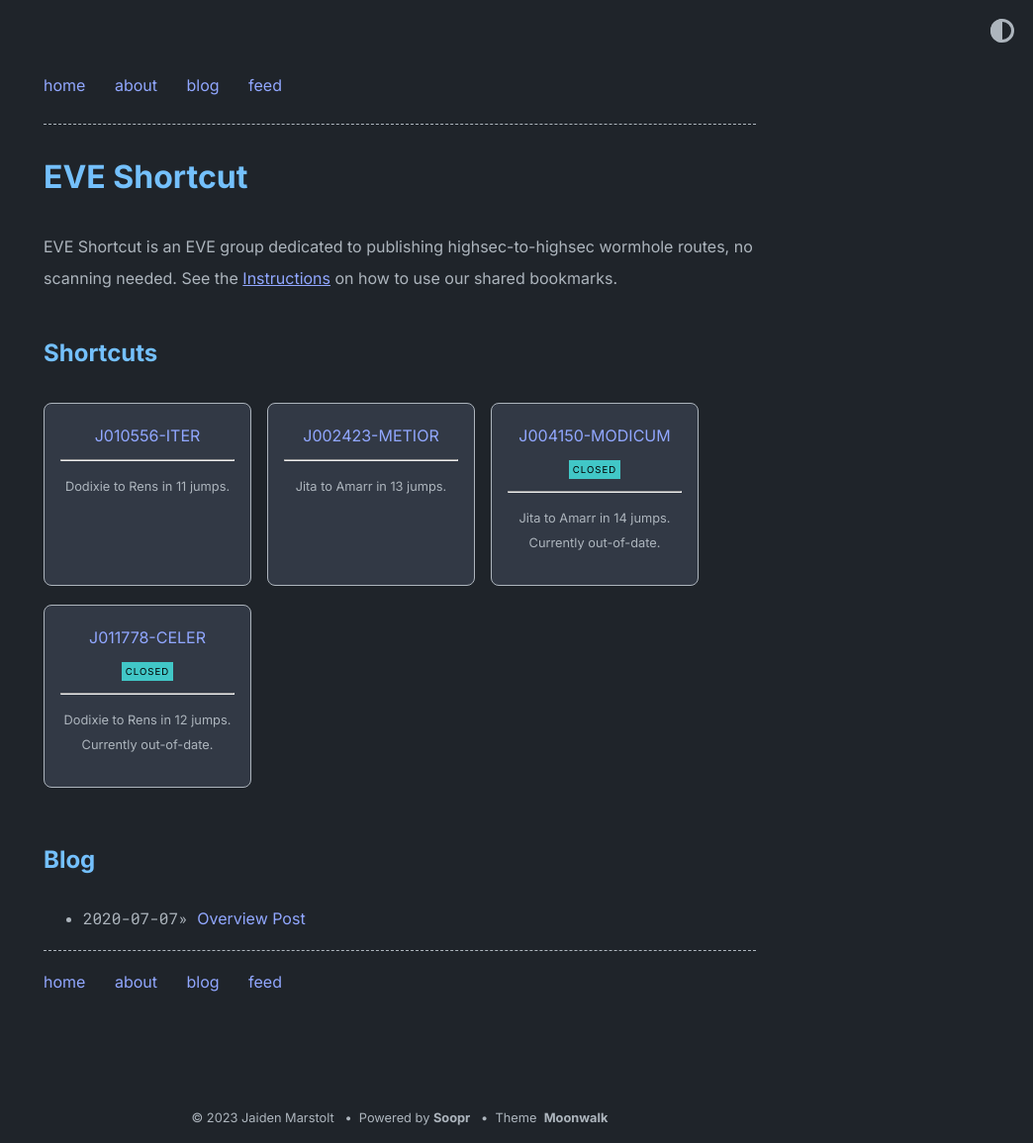
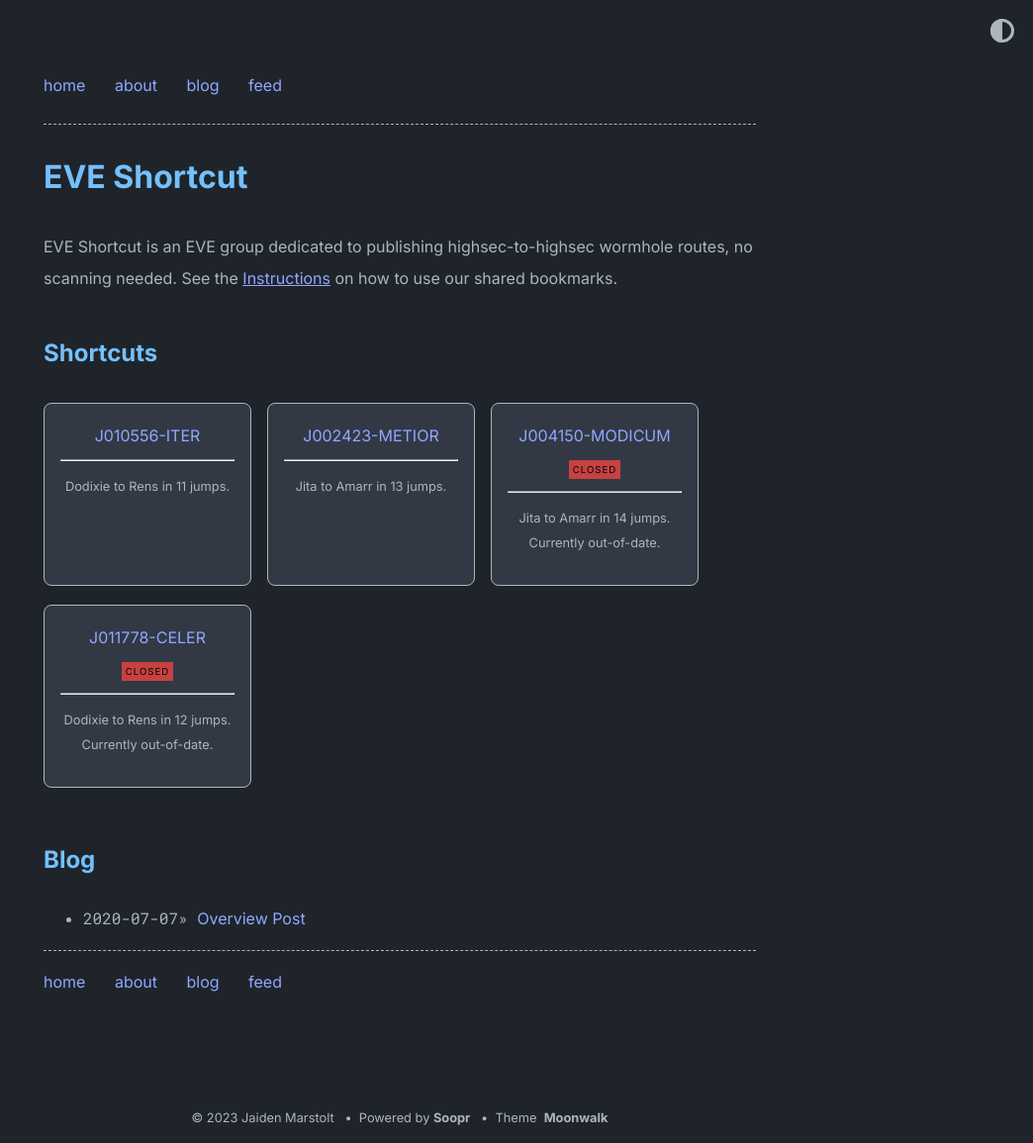
Before and after one commit to eveshortcut/eveshortcut.github.io, a Jekyll site: the page built from index.md, in a window 1280 px wide. Shown: the whole page at 99% size, without its empty margins (236-1280 px from the left). Built offline with Jekyll 4.4.1, drawn with Linux system fonts in a browser that asks for light colours.

Commit message:
Update moonwalk.scss
update highlight colors

```diff
--- a/_sass/moonwalk.scss
+++ b/_sass/moonwalk.scss
@@ -70,7 +70,7 @@ html {
     --text: #374151;
     --text-secondary: #6b7280;
     --links: #6366f1;
-    --highlight: #FFECB2; // light yellow
+    --highlight: #B2C5FF;
     --code-text: #9D174D;
     --share-text: #999;
 }
@@ -79,7 +79,7 @@ html {
   html, body  {
       --headings: #74c0fc;
       --links: #91A7FF;
-      --highlight: #41C7C7;
+      --highlight: #c74141;
       --bg: #1f242A;
       --bg-secondary: #323945;
       --text: #adb5bd;
```
